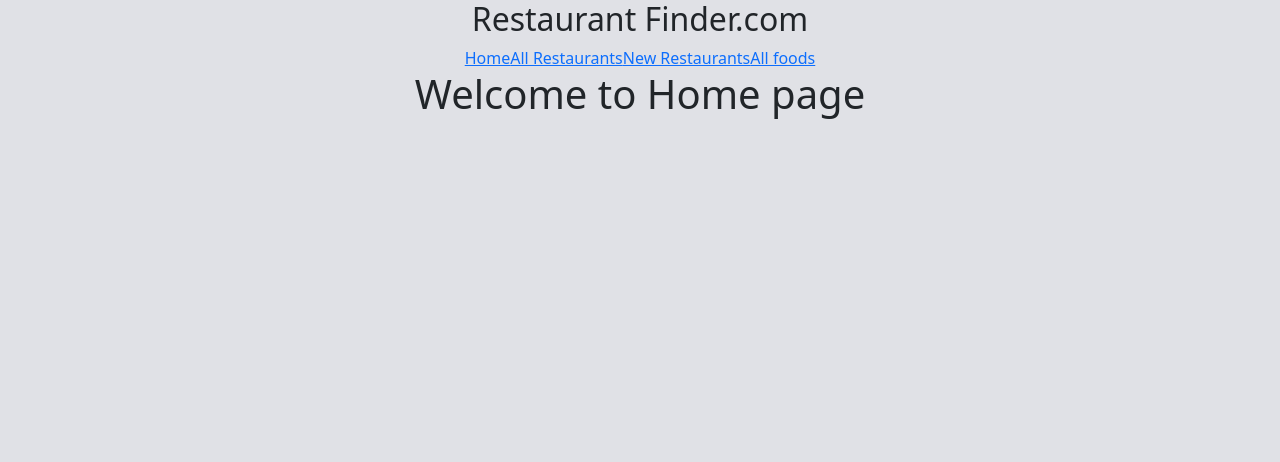
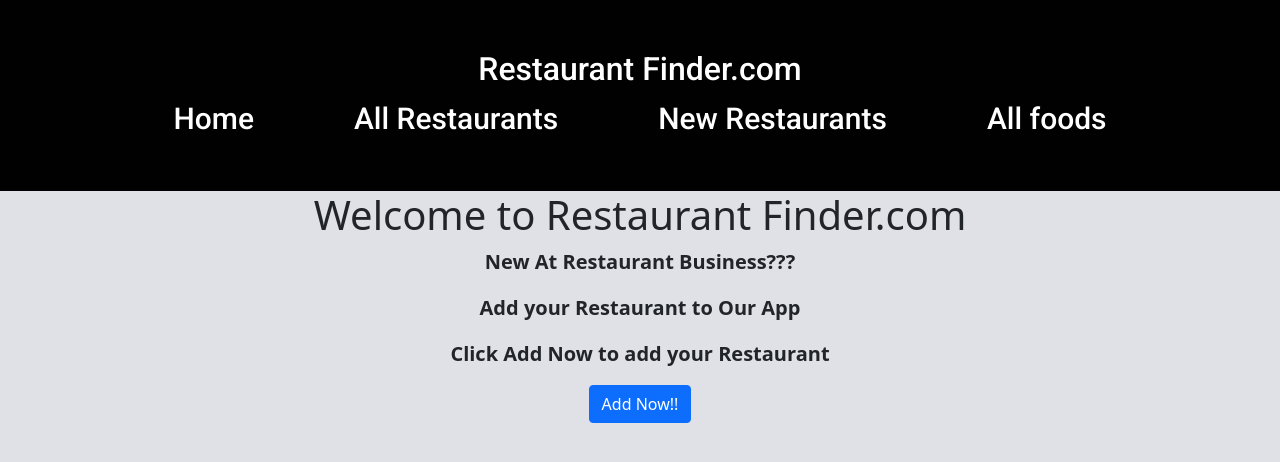
Before and after one commit to Ishwo6375/restaurant_finder_frontend, a React (Create React App) app: page / in a window 1280 px wide. Shown: the top 462 px of the page. Built offline with nearby package versions, Linux system fonts and the light colour scheme.

Commit message:
added content on Home page

```diff
--- a/src/components/NavBar/NavBar.css
+++ b/src/components/NavBar/NavBar.css
@@ -0,0 +1,16 @@
+.nav-bar{
+    display: flex;
+    align-items: center;
+    justify-content: center;
+    background: rgb(1, 1, 2);
+}
+
+.nav-items{
+    text-decoration: none;
+    padding: 40px;
+    margin: 10px;
+    font-size: 30px;
+    font-weight: 400;
+    color: white;
+    font-family: 'Roboto', sans-serif;
+}
--- a/src/components/NavBar/NavBar.js
+++ b/src/components/NavBar/NavBar.js
@@ -1,9 +1,10 @@
 import React from "react";
 import { NavLink} from "react-router-dom";
+import './NavBar.css'
 function NavBar() {
   return (
-    <div>
-      <nav className="nav-bar">
+    <div className="nav-bar">
+     <nav className="nav-items">
           <h2>Restaurant Finder.com</h2>
           <NavLink className="nav-items" to="/">
               Home
--- a/src/components/Pages/Home.js
+++ b/src/components/Pages/Home.js
@@ -1,9 +1,16 @@
 import React from 'react'
+import { Link } from "react-router-dom";
 
 function Home() {
     return (
         <div>
-            <h1>Welcome to Home page</h1>
+            <h1>Welcome to Restaurant Finder.com</h1>
+         <div>
+            <p>New At Restaurant Business???</p>
+            <p>Add your Restaurant to Our App</p>
+            <p>Click Add Now to add your Restaurant</p>
+            <Link className="btn btn-primary mx-3" to={"/add"}>Add Now!!</Link>
+            </div>
         </div>
     )
 }
```
Also changed, not shown: src/components/NavBar/logo.png (added).
